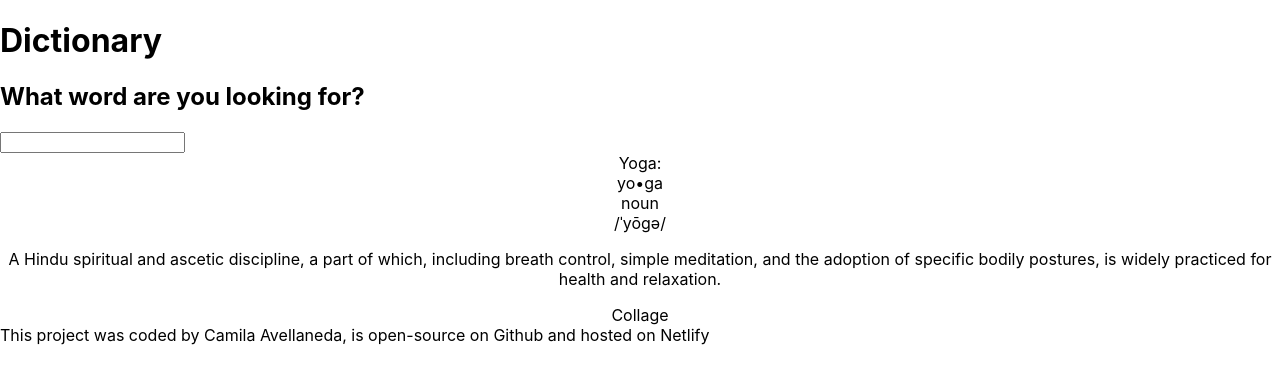
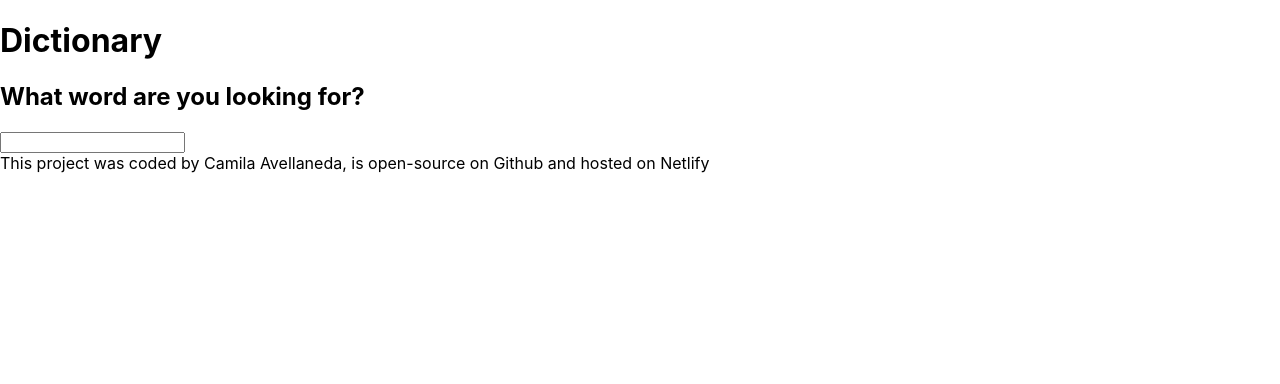
Before and after one commit to camilaavellaneda/dictionary-react, a React (Create React App) app: page / in a window 1280 px wide. Shown: the top 384 px of the page. Built offline with nearby package versions, Linux system fonts and the light colour scheme.

Commit message:
Show Data from Api response

```diff
--- a/src/Dictionary.js
+++ b/src/Dictionary.js
@@ -1,14 +1,18 @@
 import React, { useState } from "react";
 import axios from "axios";
+import WordDefinition from "./WordDefinition";
 
 export default function Dictionary() {
   const [defaultWord, setDefaultWord] = useState("");
+  let [ready, setReady] = useState(null);
+    useState("");
 
   function setDefaultValue(event) {
     setDefaultWord(event.target.value);
   }
 
   function setValuesFromApiResponse(response) {
+    setReady(response.data[0]);
     console.log(response.data[0]);
   }
 
@@ -26,22 +30,7 @@ export default function Dictionary() {
       <form onSubmit={searchForAWord}>
         <input type="search" onChange={setDefaultValue}></input>
       </form>
-      <div className="word-information">
-        <div className="word-header">Yoga: {defaultWord}</div>
-        <div className="word-syllable">yo•ga</div>
-        <div>noun</div>
-        <div className="word-pronunciation">/ˈyōɡə/</div>
-        <div className="word-meaning">
-          <p>
-            A Hindu spiritual and ascetic discipline, a part of which, including
-            breath control, simple meditation, and the adoption of specific
-            bodily postures, is widely practiced for health and relaxation.
-          </p>
-        </div>
-        <div>
-          <div>Collage</div>
-        </div>
-      </div>
+      <WordDefinition ready={ready} />
       <footer>
         This project was coded by Camila Avellaneda, is open-source on Github
         and hosted on Netlify
--- /dev/null
+++ b/src/Meaning.js
@@ -0,0 +1,20 @@
+import React from "react";
+
+export default function Meaning(props) {
+  return (
+    <div className="meaning-word">
+      <h3>{props.meaning.partofspeech}</h3>
+      {props.meaning.definitions.map(function (definition, index) {
+        return (
+          <div className="meaning" key={index}>
+            <p>
+              {definition.definition}
+              <br />
+              <em>{definition.example}</em>
+            </p>
+          </div>
+        );
+      })}
+    </div>
+  );
+}
--- /dev/null
+++ b/src/WordDefinition.js
@@ -0,0 +1,23 @@
+import React from "react";
+import Meaning from "./Meaning";
+
+export default function WordDefinition(props) {
+  if (props.ready) {
+    return (
+      <div className="word-information">
+        <div className="word-header"> {props.ready.word}</div>
+        {props.ready.meanings.map(function (meaning, index) {
+          return (
+            <div key={index}>
+              <Meaning meaning={meaning} />
+            </div>
+          );
+        })}
+
+        <div>Collage</div>
+      </div>
+    );
+  } else {
+    return null;
+  }
+}
```
